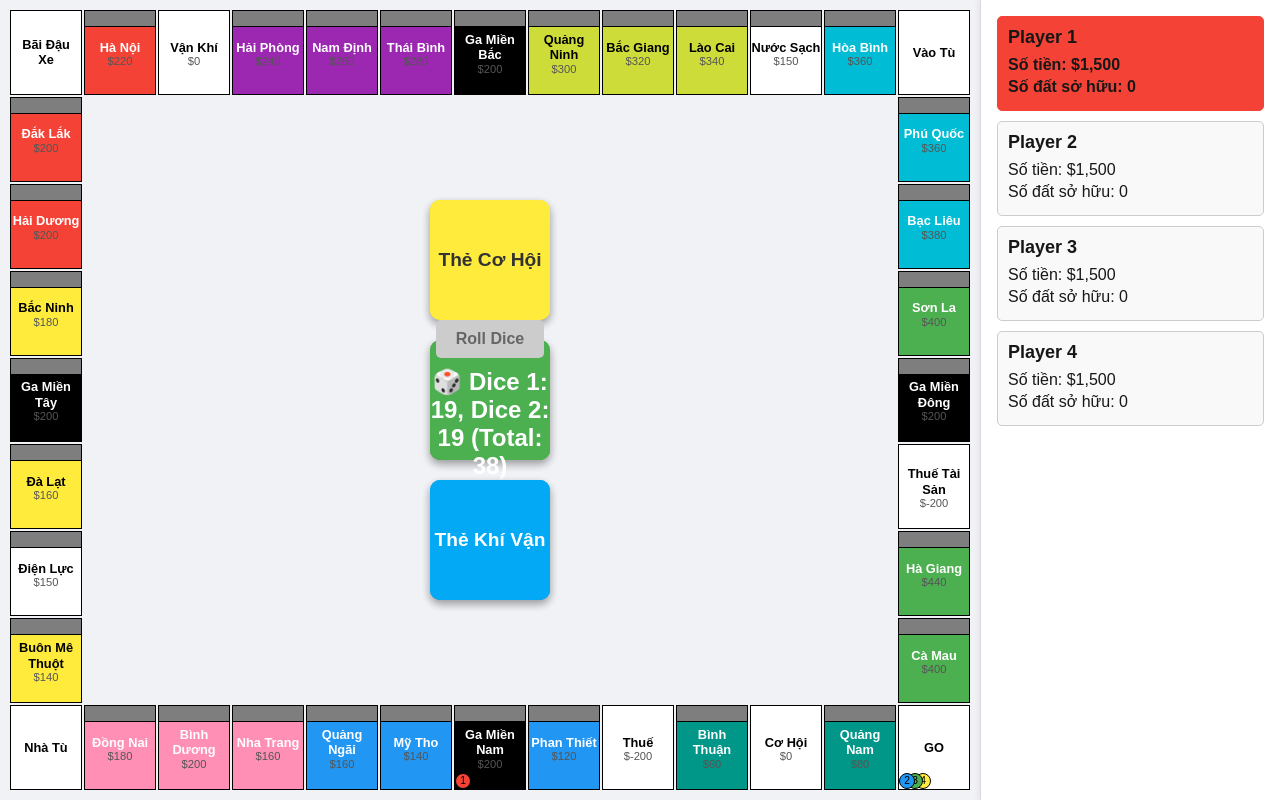
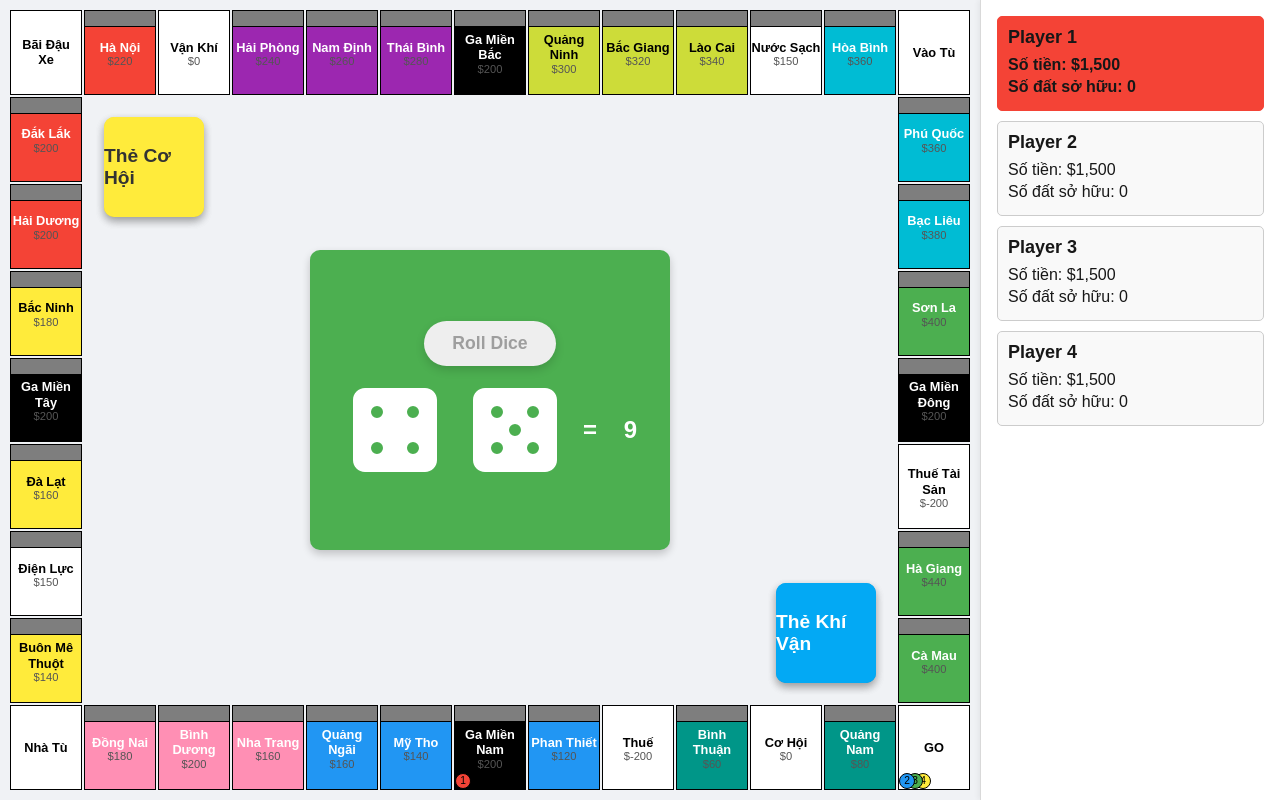
Before and after one commit to vinh180201/monopoly-frontend, a Next.js app: page / in a window 1280 px wide. Both pictures are taken after a click on the button "Roll Dice". Built offline with nearby package versions, Linux system fonts and the light colour scheme.

Commit message:
fix: center area ui

```diff
--- /dev/null
+++ b/components/DiceArea/Dice.module.css
@@ -0,0 +1,18 @@
+.dice {
+  display: inline-block;
+  transition: transform 0.3s ease;
+  margin: 0 10px;
+  color: #fff;
+}
+
+.rolling {
+  animation: shake 0.8s ease-in-out;
+}
+
+@keyframes shake {
+  0%   { transform: rotate(0deg) scale(1); }
+  25%  { transform: rotate(15deg) scale(1.1); }
+  50%  { transform: rotate(-15deg) scale(1.1); }
+  75%  { transform: rotate(10deg) scale(1.05); }
+  100% { transform: rotate(0deg) scale(1); }
+}
--- /dev/null
+++ b/components/DiceArea/Dice.tsx
@@ -0,0 +1,46 @@
+// components/Dice.tsx
+import React from "react";
+import {
+  faDiceOne,
+  faDiceTwo,
+  faDiceThree,
+  faDiceFour,
+  faDiceFive,
+  faDiceSix,
+} from "@fortawesome/free-solid-svg-icons";
+import { FontAwesomeIcon } from "@fortawesome/react-fontawesome";
+import styles from "./Dice.module.css";
+
+type DiceProps = {
+  value: number;
+  rolling?: boolean;
+};
+
+const getDiceIcon = (value: number) => {
+  switch (value) {
+    case 1:
+      return faDiceOne;
+    case 2:
+      return faDiceTwo;
+    case 3:
+      return faDiceThree;
+    case 4:
+      return faDiceFour;
+    case 5:
+      return faDiceFive;
+    case 6:
+      return faDiceSix;
+    default:
+      return faDiceOne;
+  }
+};
+
+const Dice: React.FC<DiceProps> = ({ value, rolling = false }) => {
+  return (
+    <div className={styles.dice}>
+      <FontAwesomeIcon icon={getDiceIcon(value)} size="4x" />
+    </div>
+  );
+};
+
+export default Dice;
--- a/components/DiceArea/DiceArea.module.css
+++ b/components/DiceArea/DiceArea.module.css
@@ -1,41 +1,54 @@
 .diceArea {
   display: flex;
   flex-direction: column;
-  justify-content: center;
   align-items: center;
-  width: 100%;
-  height: 100%;
-  border-radius: 10px;
-  background-color: #4caf50;
-  color: white;
+  gap: 1rem;
+  padding: 2rem;
   font-size: 1.2rem;
   font-weight: bold;
-  box-shadow: 0 4px 8px rgba(0, 0, 0, 0.2);
 }
 
 .rollButton {
-  background-color: #ffffff;
-  color: #4caf50;
+  background: white;
+  color: #388e3c;
   border: none;
-  padding: 10px 20px;
-  border-radius: 5px;
-  font-size: 1rem;
-  font-weight: bold;
+  padding: 12px 28px;
+  border-radius: 30px;
+  font-size: 1.1rem;
+  font-weight: 600;
   cursor: pointer;
-  margin-bottom: 10px;
+  transition: background 0.3s ease;
+  box-shadow: 0 4px 10px rgba(0, 0, 0, 0.15);
 }
 
 .rollButton:hover {
-  background-color: #f1f1f1;
+  background-color: #e0f2f1;
 }
 
 .rollButton:disabled {
-  background-color: #cccccc;
-  color: #666666;
+  background-color: #eeeeee;
+  color: #9e9e9e;
   cursor: not-allowed;
 }
 
 .diceResult {
+  display: flex;
+  gap: 1rem;
+  align-items: center;
   font-size: 1.5rem;
   font-weight: bold;
 }
+
+.dice {
+  width: 60px;
+  height: 60px;
+  border-radius: 12px;
+  background-color: white;
+  color: #388e3c;
+  display: flex;
+  justify-content: center;
+  align-items: center;
+  font-size: 2rem;
+  font-weight: bold;
+  box-shadow: 0 4px 10px rgba(0, 0, 0, 0.25);
+}
--- a/components/DiceArea/DiceArea.tsx
+++ b/components/DiceArea/DiceArea.tsx
@@ -1,9 +1,18 @@
 import React, { useState } from "react";
 import styles from "./DiceArea.module.css";
 import { useDispatch, useSelector } from "react-redux";
-import { selectCurrentPlayer, movePlayerStepByStep, skipPlayerTurn } from "@/redux/features/playerSlice";
-import { rollDice, selectGameState, setDoubleDice } from "@/redux/features/gameSlice"; // Import action rollDice
+import {
+  selectCurrentPlayer,
+  movePlayerStepByStep,
+  skipPlayerTurn,
+} from "@/redux/features/playerSlice";
+import {
+  rollDice,
+  selectGameState,
+  setDoubleDice,
+} from "@/redux/features/gameSlice"; // Import action rollDice
 import { AppDispatch } from "@/redux/store"; // Import AppDispatch
+import Dice from "./Dice";
 
 const DiceArea: React.FC = () => {
   const dispatch: AppDispatch = useDispatch();
@@ -14,28 +23,31 @@ const DiceArea: React.FC = () => {
   const [rolling, setRolling] = useState(false);
 
   const handleRollDice = () => {
-    if (rolling || currentPlayer.turnLeft <= 0 || gameState.hasRolledDice) return;
+    if (rolling || currentPlayer.turnLeft <= 0 || gameState.hasRolledDice)
+      return;
 
     setRolling(true);
 
     // Tung 2 xúc xắc
-    // const roll1 = Math.floor(Math.random() * 6) + 1;
-    // const roll2 = Math.floor(Math.random() * 6) + 1;
-    const roll1 = 19;
-    const roll2 = 19;
+    const roll1 = Math.floor(Math.random() * 6) + 1;
+    const roll2 = Math.floor(Math.random() * 6) + 1;
+    // const roll1 = 1;
+    // const roll2 = 1;
     const total = roll1 + roll2;
 
     setDice1(roll1);
     setDice2(roll2);
 
     setTimeout(() => {
-      dispatch(rollDice({hasRolledDice: true})); // Cập nhật trạng thái hasRolledDice trong Redux
+      dispatch(rollDice({ hasRolledDice: true })); // Cập nhật trạng thái hasRolledDice trong Redux
       dispatch(movePlayerStepByStep(currentPlayer.id, total)); // Di chuyển từng bước
 
       // Nếu 2 xúc xắc giống nhau, thêm 1 lượt
       if (roll1 === roll2) {
         dispatch(setDoubleDice({ rollDouble: true }));
-        console.log(`🎉 Double dice! Player ${currentPlayer.id} được thêm 1 lượt.`);
+        console.log(
+          `🎉 Double dice! Player ${currentPlayer.id} được thêm 1 lượt.`
+        );
       } else {
         dispatch(skipPlayerTurn({ playerId: currentPlayer.id, turns: 1 })); // Giảm lượt nếu không phải double
       }
@@ -55,7 +67,9 @@ const DiceArea: React.FC = () => {
       </button>
       {dice1 !== null && dice2 !== null && (
         <div className={styles.diceResult}>
-          🎲 Dice 1: {dice1}, Dice 2: {dice2} (Total: {dice1 + dice2})
+          <Dice value={dice1} rolling={rolling} />
+          <Dice value={dice2} rolling={rolling} />
+          <span>= &nbsp;&nbsp; {dice1 + dice2}</span>
         </div>
       )}
     </div>
--- a/components/MonopolyBoard/MonopolyBoard.module.css
+++ b/components/MonopolyBoard/MonopolyBoard.module.css
@@ -80,39 +80,50 @@
 }
 
 .centerContent {
-  display: flex;
-  flex-direction: column;
-  align-items: center;
-  gap: 20px;
+  position: relative;
+  width: 100%;
+  height: 100%;
 }
 
 .chanceCard,
 .communityChest,
 .diceArea {
-  width: 120px;
-  height: 120px;
+  position: absolute;
   display: flex;
   justify-content: center;
   align-items: center;
   border-radius: 10px;
   box-shadow: 0 4px 8px rgba(0, 0, 0, 0.2);
-  background-color: #f9f9f9;
-  text-align: center;
   font-size: 1rem;
   font-weight: bold;
+  transition: transform 0.3s ease;
 }
 
+/* Vị trí cụ thể */
 .chanceCard {
+  top: 20px;
+  left: 20px;
+  width: 100px;
+  height: 100px;
   background-color: #ffeb3b;
   color: #333;
 }
 
 .communityChest {
+  bottom: 20px;
+  right: 20px;
+  width: 100px;
+  height: 100px;
   background-color: #03a9f4;
   color: white;
 }
 
 .diceArea {
+  top: 50%;
+  left: 50%;
+  width: 360px;
+  height: 300px;
+  transform: translate(-50%, -50%);
   background-color: #4caf50;
   color: white;
 }
--- a/components/MonopolyBoard/MonopolyBoard.tsx
+++ b/components/MonopolyBoard/MonopolyBoard.tsx
@@ -19,10 +19,6 @@ const MonopolyBoard: React.FC = () => {
   const lands = useSelector(selectLands);
 
   const { question, confirm, cancel, isAutoDismiss } = useGlobalQuestion();
-
-  useEffect(() => {
-    console.log("🟢 Question đã được cập nhật:", question);
-  }, [question]);
 
   return (
     <>
--- a/constant/common.ts
+++ b/constant/common.ts
@@ -1 +1 @@
-export const MAX_POSITION = 35;
+export const MAX_POSITION = 39;
--- a/package.json
+++ b/package.json
@@ -9,6 +9,9 @@
     "lint": "next lint"
   },
   "dependencies": {
+    "@fortawesome/fontawesome-svg-core": "^6.7.2",
+    "@fortawesome/free-solid-svg-icons": "^6.7.2",
+    "@fortawesome/react-fontawesome": "^0.2.2",
     "@reduxjs/toolkit": "^2.7.0",
     "next": "15.3.1",
     "react": "^19.0.0",
```
Also changed, not shown: 1 other file (tests, documents, lock files or other folders).
